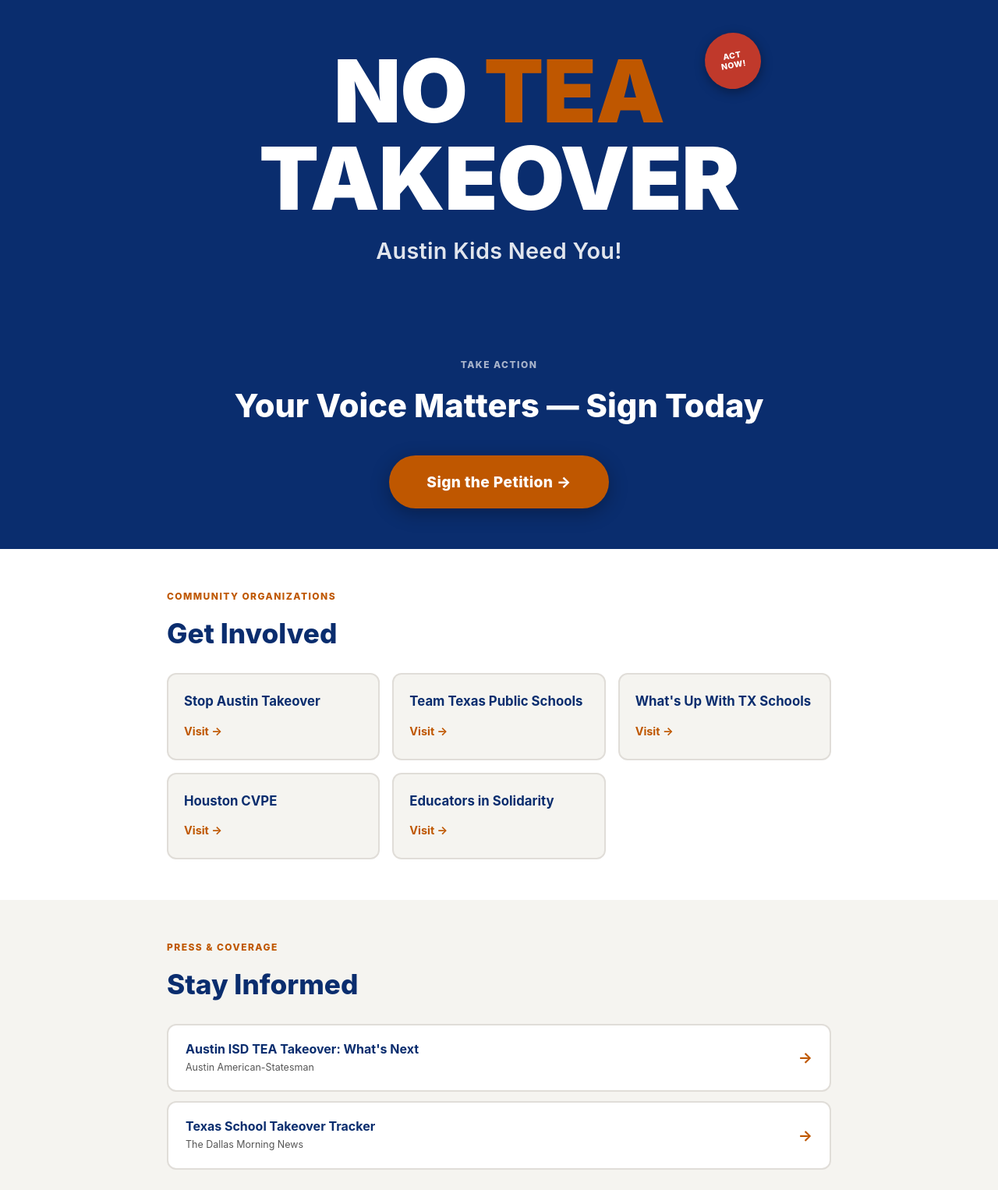
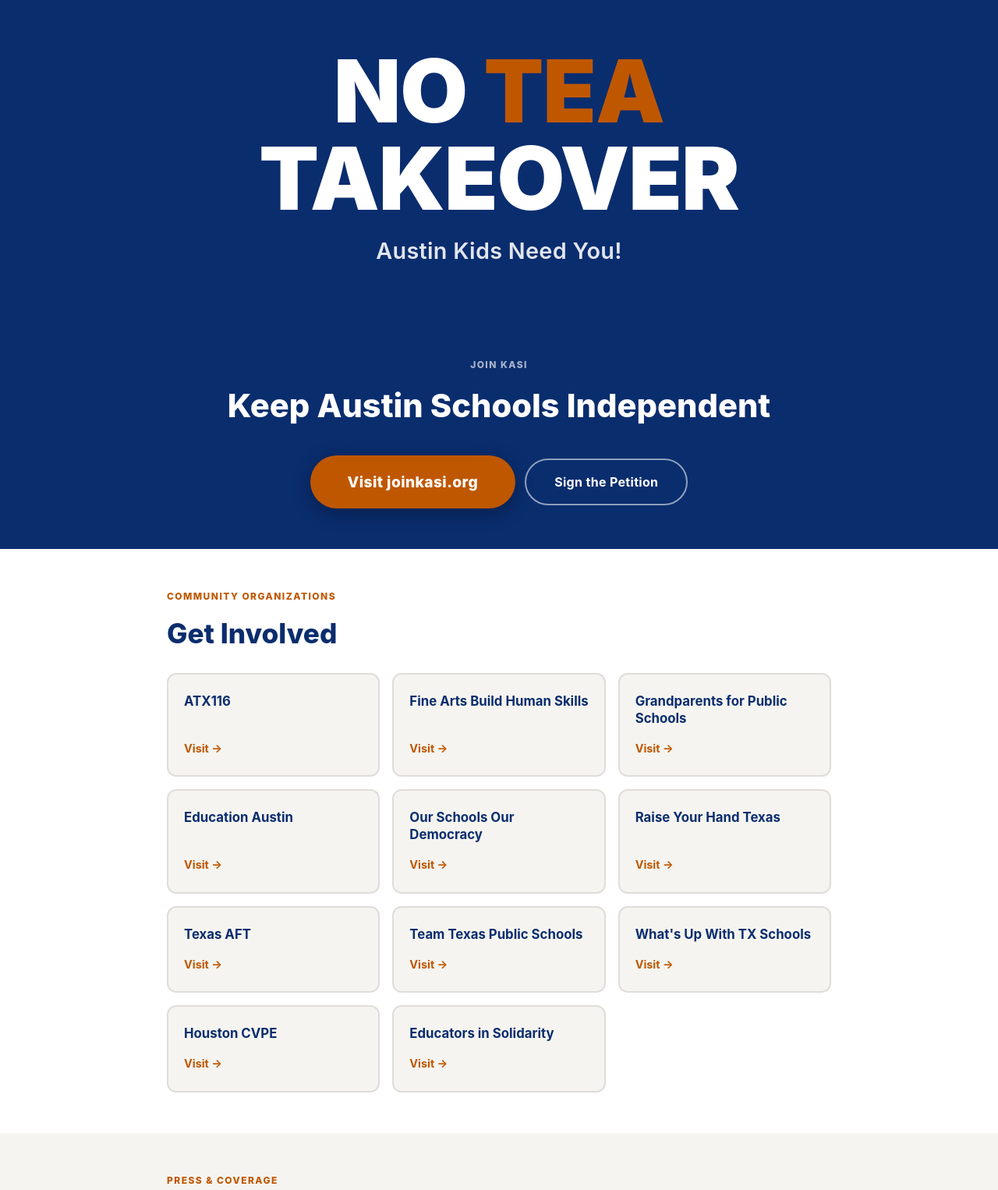
Before and after one commit to nahunta/aisd-resource-hub, a plain HTML site: page index.html in a window 1280 px wide. Shown: the top 1526 px of the page at 78% size. Drawn offline with Linux system fonts and the light colour scheme.

Commit message:
Redesign hero section with Join KASI links, update Get Involved and Stay Informed sections

```diff
--- a/index.html
+++ b/index.html
@@ -63,28 +63,6 @@
       color: var(--orange);
     }
 
-    .act-now-badge {
-      position: absolute;
-      top: -18px;
-      right: -28px;
-      width: 72px;
-      height: 72px;
-      background: var(--red);
-      color: var(--white);
-      border-radius: 50%;
-      display: flex;
-      align-items: center;
-      justify-content: center;
-      font-size: 0.65rem;
-      font-weight: 800;
-      text-transform: uppercase;
-      letter-spacing: 0.04em;
-      text-align: center;
-      line-height: 1.2;
-      transform: rotate(-10deg);
-      box-shadow: 0 4px 14px rgba(0,0,0,0.35);
-    }
-
     .hero h2 {
       margin-top: 16px;
       font-size: clamp(1.2rem, 4vw, 1.8rem);
@@ -135,6 +113,20 @@
       margin-bottom: 32px;
     }
 
+    .petition-btn-group {
+      display: flex;
+      flex-direction: column;
+      align-items: center;
+      gap: 12px;
+    }
+
+    @media (min-width: 540px) {
+      .petition-btn-group {
+        flex-direction: row;
+        justify-content: center;
+      }
+    }
+
     .petition-btn {
       display: inline-block;
       background: var(--orange);
@@ -153,6 +145,27 @@
       transform: translateY(-2px);
       box-shadow: 0 10px 30px rgba(0,0,0,0.35);
       outline: 3px solid rgba(255,255,255,0.6);
+      outline-offset: 3px;
+    }
+
+    .petition-btn-secondary {
+      display: inline-block;
+      background: transparent;
+      color: var(--white);
+      font-size: 1rem;
+      font-weight: 700;
+      padding: 16px 36px;
+      border-radius: 60px;
+      border: 2px solid rgba(255,255,255,0.55);
+      letter-spacing: 0.02em;
+      transition: border-color 0.15s, background 0.15s;
+    }
+
+    .petition-btn-secondary:hover,
+    .petition-btn-secondary:focus-visible {
+      border-color: rgba(255,255,255,0.9);
+      background: rgba(255,255,255,0.08);
+      outline: 3px solid rgba(255,255,255,0.4);
       outline-offset: 3px;
     }
 
@@ -305,14 +318,6 @@
 
     /* ── RESPONSIVE ────────────────────────────── */
     @media (max-width: 480px) {
-      .act-now-badge {
-        width: 60px;
-        height: 60px;
-        font-size: 0.58rem;
-        top: -14px;
-        right: -18px;
-      }
-
       .petition-btn {
         padding: 18px 36px;
         font-size: 1.05rem;
@@ -336,7 +341,6 @@
   <header class="hero">
     <div class="hero-inner">
       <h1>NO <span>TEA</span><br>TAKEOVER</h1>
-      <div class="act-now-badge" aria-hidden="true">Act<br>Now!</div>
     </div>
     <h2>Austin Kids Need You!</h2>
   </header>
@@ -344,16 +348,26 @@
   <!-- ── PETITION ──────────────────────────────── -->
   <section class="petition-section" aria-labelledby="petition-heading">
     <div class="section">
-      <p class="section-label">Take Action</p>
-      <h2 id="petition-heading">Your Voice Matters — Sign Today</h2>
+      <p class="section-label">Join KASI</p>
+      <h2 id="petition-heading">Keep Austin Schools Independent</h2>
+      <div class="petition-btn-group">
         <a
           class="petition-btn"
-        href="https://docs.google.com/forms/d/e/1FAIpQLSeawINA7OiTnJeyrI2n_aFZG7hAT1F8sKKRKeO0pl7bjBRA7g/viewform"
+          href="https://joinkasi.org"
           target="_blank"
           rel="noopener noreferrer"
         >
-        Sign the Petition →
+          Visit joinkasi.org
         </a>
+        <a
+          class="petition-btn-secondary"
+          href="https://joinkasi.org/#petition"
+          target="_blank"
+          rel="noopener noreferrer"
+        >
+          Sign the Petition
+        </a>
+      </div>
     </div>
   </section>
 
@@ -366,8 +380,62 @@
 
         <!-- ORG CARD — duplicate this block to add a new organization -->
         <div class="org-card">
-          <p class="org-card-name">Stop Austin Takeover</p>
-          <a class="org-card-link" href="http://stopaustintakeover.org" target="_blank" rel="noopener noreferrer">
+          <p class="org-card-name">ATX116</p>
+          <a class="org-card-link" href="https://www.atx116.org" target="_blank" rel="noopener noreferrer">
+            Visit →
+          </a>
+        </div>
+        <!-- END ORG CARD -->
+
+        <!-- ORG CARD — duplicate this block to add a new organization -->
+        <div class="org-card">
+          <p class="org-card-name">Fine Arts Build Human Skills</p>
+          <a class="org-card-link" href="https://www.parentsforartseducation.org" target="_blank" rel="noopener noreferrer">
+            Visit →
+          </a>
+        </div>
+        <!-- END ORG CARD -->
+
+        <!-- ORG CARD — duplicate this block to add a new organization -->
+        <div class="org-card">
+          <p class="org-card-name">Grandparents for Public Schools</p>
+          <a class="org-card-link" href="https://grandparentsforpublicschools.org" target="_blank" rel="noopener noreferrer">
+            Visit →
+          </a>
+        </div>
+        <!-- END ORG CARD -->
+
+        <!-- ORG CARD — duplicate this block to add a new organization -->
+        <div class="org-card">
+          <p class="org-card-name">Education Austin</p>
+          <a class="org-card-link" href="https://www.educationaustin.org/" target="_blank" rel="noopener noreferrer">
+            Visit →
+          </a>
+        </div>
+        <!-- END ORG CARD -->
+
+        <!-- ORG CARD — duplicate this block to add a new organization -->
+        <div class="org-card">
+          <p class="org-card-name">Our Schools Our Democracy</p>
+          <a class="org-card-link" href="https://osod.org/" target="_blank" rel="noopener noreferrer">
+            Visit →
+          </a>
+        </div>
+        <!-- END ORG CARD -->
+
+        <!-- ORG CARD — duplicate this block to add a new organization -->
+        <div class="org-card">
+          <p class="org-card-name">Raise Your Hand Texas</p>
+          <a class="org-card-link" href="https://www.raiseyourhandtexas.org" target="_blank" rel="noopener noreferrer">
+            Visit →
+          </a>
+        </div>
+        <!-- END ORG CARD -->
+
+        <!-- ORG CARD — duplicate this block to add a new organization -->
+        <div class="org-card">
+          <p class="org-card-name">Texas AFT</p>
+          <a class="org-card-link" href="https://www.texasaft.org" target="_blank" rel="noopener noreferrer">
             Visit →
           </a>
         </div>
@@ -450,6 +518,36 @@
         </a>
         <!-- END ARTICLE -->
 
+        <!-- ARTICLE — duplicate this block to add a new article -->
+        <a
+          class="article-card"
+          href="https://www.austinchronicle.com/news/education/article/what-could-state-takeover-mean-for-austin-ask-fort-worth-isd/?npnl=NDY0OTI3fDJmMjYyZGVlOGVmZDkxYTU2Njg5ODhiNDhkMWI5MzA1ZTk4NDdiZmFhYzBiNTNhNGE0MDcxODYxYjQ0ZTgwYzM&mc_cid=ce4b519327"
+          target="_blank"
+          rel="noopener noreferrer"
+        >
+          <div>
+            <p class="article-title">What Could State Takeover Mean for Austin</p>
+            <p class="article-source">Austin Chronicle</p>
+          </div>
+          <span class="article-arrow" aria-hidden="true">→</span>
+        </a>
+        <!-- END ARTICLE -->
+
+        <!-- ARTICLE — duplicate this block to add a new article -->
+        <a
+          class="article-card"
+          href="https://www.texasmonthly.com/news-politics/public-school-district-takeover/"
+          target="_blank"
+          rel="noopener noreferrer"
+        >
+          <div>
+            <p class="article-title">Why Is Texas Taking Over So Many School Districts</p>
+            <p class="article-source">Texas Monthly</p>
+          </div>
+          <span class="article-arrow" aria-hidden="true">→</span>
+        </a>
+        <!-- END ARTICLE -->
+
       </div>
     </div>
   </section>
```
Lines whose indentation alone changed are shown as unchanged.
